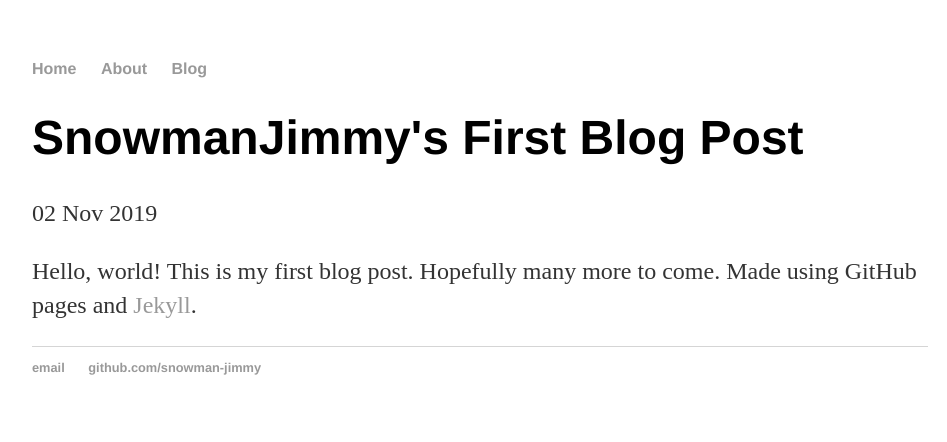
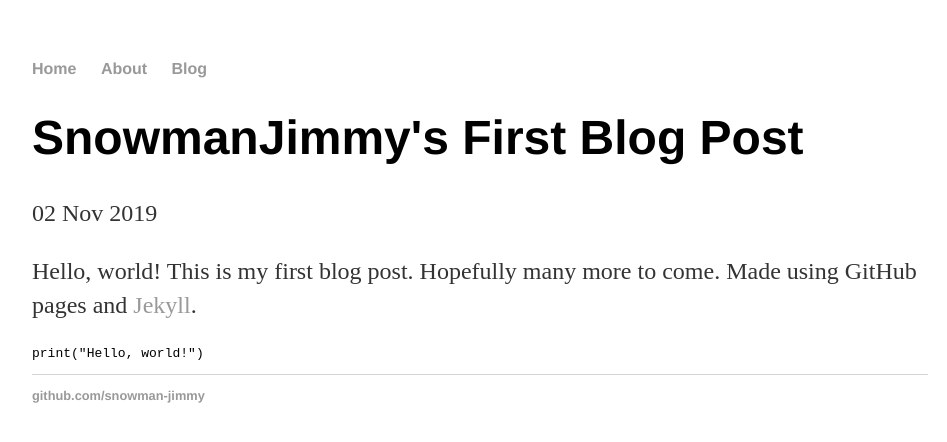
Before and after one commit to khloroshue/khloroshue.github.io, a Jekyll site: the page built from _posts/2019-11-02-my-first-post.md, in a window 1280 px wide. Shown: the top 442 px of the page, without its empty margins (160-1107 px from the left). Built offline with Jekyll 4.4.1, drawn with Linux system fonts in a browser that asks for light colours.

Commit message:
Testing Kramdown

```diff
--- a/_config.yml
+++ b/_config.yml
@@ -1,5 +1,6 @@
 name: SnowmanJimmy, on my IT Security journey
 markdown: kramdown
+permalink: /blog/:year/:month/:day/:title
 
 plugins:
   - jemoji
--- a/_layouts/default.html
+++ b/_layouts/default.html
@@ -20,7 +20,6 @@
 			</div><!-- /.container -->
 			<footer>
 	    		<ul>
-	        		<li><a href="mailto:snowmanjimmy@protonmail.com">email</a></li>
 	        		<li><a href="https://github.com/snowman-jimmy">github.com/snowman-jimmy</a></li>
 				</ul>
 			</footer>
--- a/_posts/2019-11-02-my-first-post.md
+++ b/_posts/2019-11-02-my-first-post.md
@@ -5,3 +5,7 @@ date: 2019-11-02
 ---
 
 Hello, world!  This is my first blog post.  Hopefully many more to come.  Made using GitHub pages and [Jekyll](http://jekyllrb.com).
+
+~~~python
+print("Hello, world!")
+~~~
```
